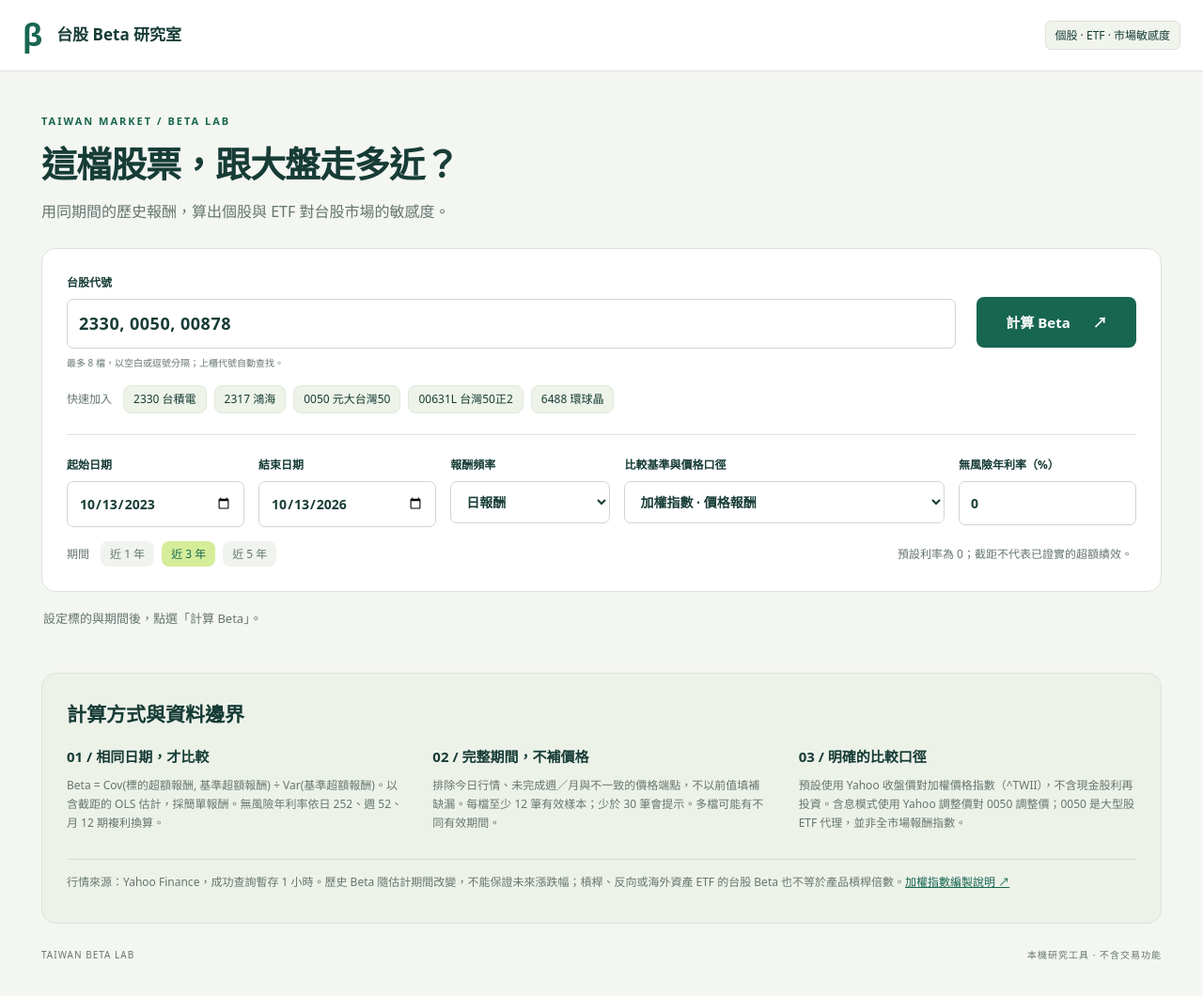
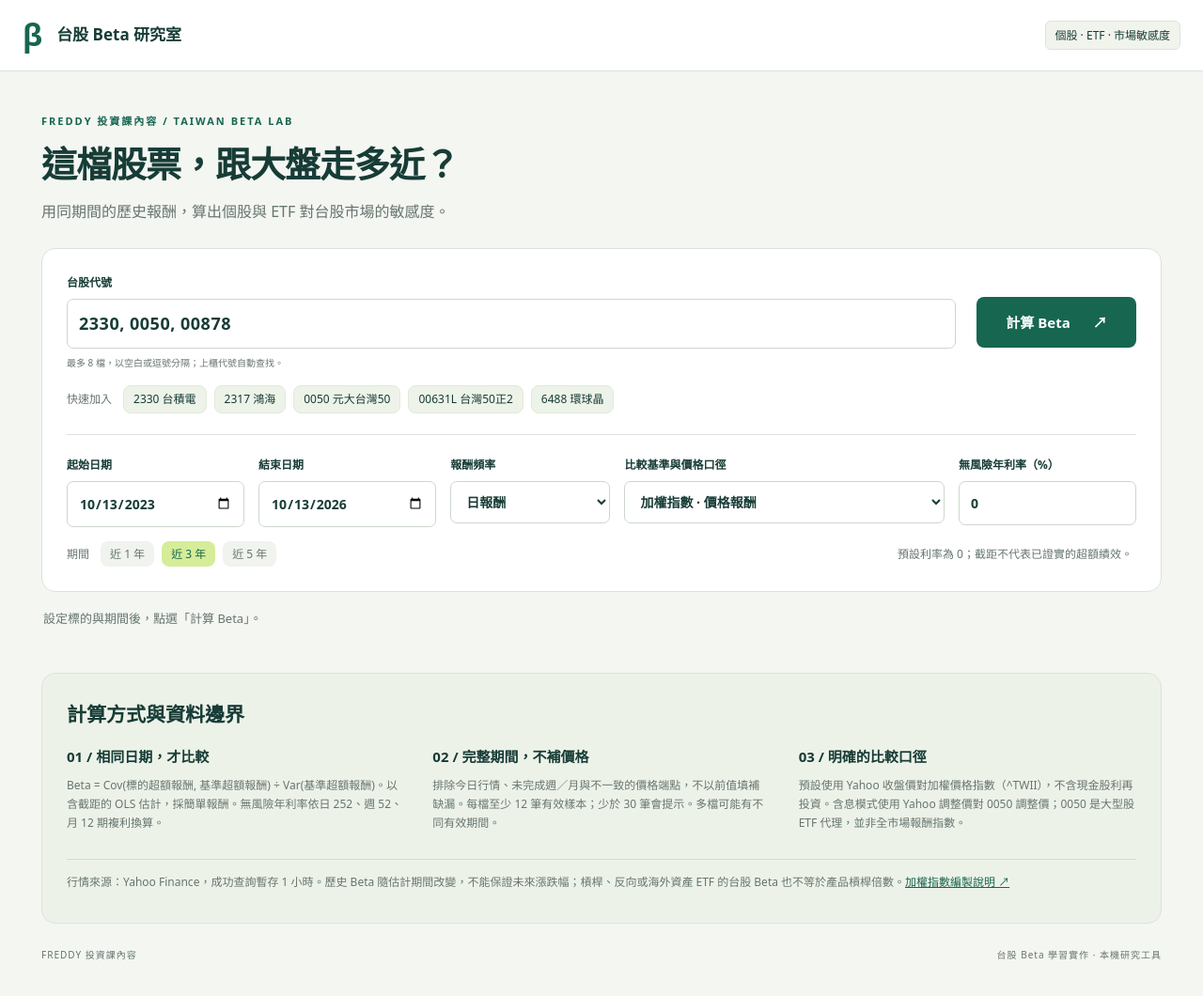
Before and after one commit to jiawei0601/tw-beta-lab, a plain HTML site: page web/index.html in a window 1280 px wide. Shown: the whole page at 94% size. Drawn offline with Linux system fonts and the light colour scheme.

Commit message:
docs: attribute beta learning tool to Freddy investment course

```diff
--- a/web/index.html
+++ b/web/index.html
@@ -1,10 +1,10 @@
 <!doctype html>
 <html lang="zh-Hant">
-<head><meta charset="utf-8"><meta name="viewport" content="width=device-width,initial-scale=1"><title>台股 Beta 研究室</title><link rel="stylesheet" href="/style.css"><script defer src="/app.js"></script></head>
+<head><meta charset="utf-8"><meta name="viewport" content="width=device-width,initial-scale=1"><meta name="description" content="Freddy 投資課內容：台股個股與 ETF 的歷史 Beta、報酬散點與迴歸分析學習工具。"><title>台股 Beta 研究室｜Freddy 投資課內容</title><link rel="stylesheet" href="/style.css"><script defer src="/app.js"></script></head>
 <body>
 <header><a href="/" class="brand">β <span>台股 Beta 研究室</span></a><span class="tag">個股 · ETF · 市場敏感度</span></header>
 <main>
-<section class="intro"><div class="eyebrow">TAIWAN MARKET / BETA LAB</div><h1>這檔股票，跟大盤走多近？</h1><p>用同期間的歷史報酬，算出個股與 ETF 對台股市場的敏感度。</p></section>
+<section class="intro"><div class="eyebrow">FREDDY 投資課內容 / TAIWAN BETA LAB</div><h1>這檔股票，跟大盤走多近？</h1><p>用同期間的歷史報酬，算出個股與 ETF 對台股市場的敏感度。</p></section>
 <form id="query" class="panel">
 <div class="formtop"><label class="codes">台股代號 <input id="codes" value="2330, 0050, 00878" placeholder="例如 2330, 0050, 6488.TWO" required maxlength="100"><small>最多 8 檔，以空白或逗號分隔；上櫃代號自動查找。</small></label><button id="submit" type="submit">計算 Beta <span>↗</span></button></div>
 <div class="chips"><span>快速加入</span><button type="button" data-code="2330">2330 台積電</button><button type="button" data-code="2317">2317 鴻海</button><button type="button" data-code="0050">0050 元大台灣50</button><button type="button" data-code="00631L">00631L 台灣50正2</button><button type="button" data-code="6488.TWO">6488 環球晶</button></div>
@@ -18,5 +18,5 @@
 <div class="chartlayout"><section class="panel chartpanel"><div class="sectiontitle"><div><div class="eyebrow">RETURN REGRESSION</div><h2 id="charttitle">報酬散點與迴歸線</h2></div><span id="equation" class="tag"></span></div><svg id="chart" viewBox="0 0 800 460" role="img" aria-label="個股與基準的報酬散點及迴歸線"></svg><p id="chartcaption" class="muted"></p></section><aside class="panel reading"><div class="eyebrow">HOW TO READ</div><h2>把 Beta 讀成敏感度</h2><div class="bigbeta" id="bigbeta">—</div><p id="interpretation"></p><hr><h3>R² 看解釋力</h3><p>越接近 100%，這段期間的報酬變化越能被基準的線性變動解釋。Beta 高低與 R² 是兩件事。</p><h3>截距看模型剩餘</h3><p>截距是每期的估計值。基準、利率與價格口徑都會改變它；本工具不把它當作經理人能力的證據。</p><p id="warnings" class="warning"></p></aside></div>
 </section>
 <section class="method panel"><h2>計算方式與資料邊界</h2><div class="methodgrid"><div><h3>01 / 相同日期，才比較</h3><p>Beta = Cov(標的超額報酬, 基準超額報酬) ÷ Var(基準超額報酬)。以含截距的 OLS 估計，採簡單報酬。無風險年利率依日 252、週 52、月 12 期複利換算。</p></div><div><h3>02 / 完整期間，不補價格</h3><p>排除今日行情、未完成週／月與不一致的價格端點，不以前值填補缺漏。每檔至少 12 筆有效樣本；少於 30 筆會提示。多檔可能有不同有效期間。</p></div><div><h3>03 / 明確的比較口徑</h3><p>預設使用 Yahoo 收盤價對加權價格指數（^TWII），不含現金股利再投資。含息模式使用 Yahoo 調整價對 0050 調整價；0050 是大型股 ETF 代理，並非全市場報酬指數。</p></div></div><p class="footnote">行情來源：Yahoo Finance，成功查詢暫存 1 小時。歷史 Beta 隨估計期間改變，不能保證未來漲跌幅；槓桿、反向或海外資產 ETF 的台股 Beta 也不等於產品槓桿倍數。<a href="https://www.twse.com.tw/downloads/zh/products/indices/IndexS02.pdf" target="_blank" rel="noopener noreferrer">加權指數編製說明 ↗</a></p></section>
-<footer>TAIWAN BETA LAB <span>本機研究工具 · 不含交易功能</span></footer>
+<footer>FREDDY 投資課內容 <span>台股 Beta 學習實作 · 本機研究工具</span></footer>
 </main></body></html>
```
Also changed, not shown: 4 other files.
